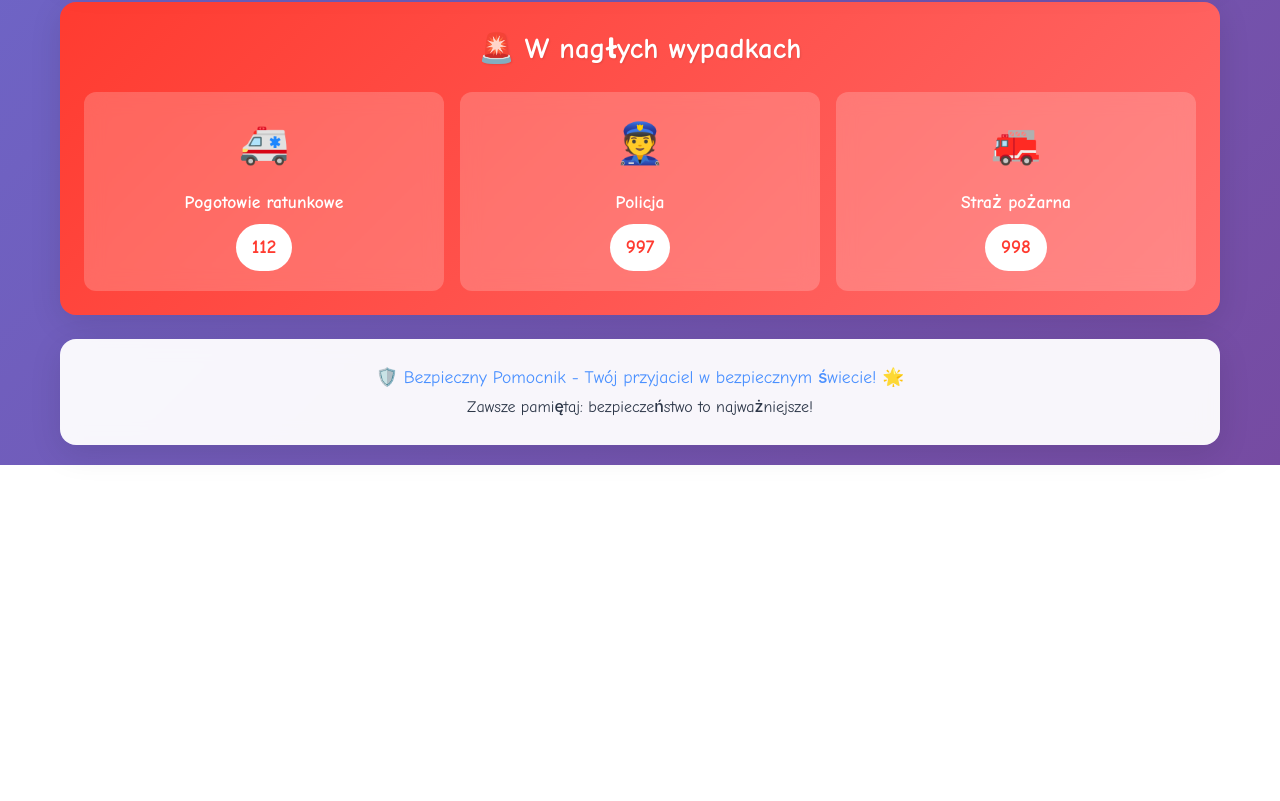
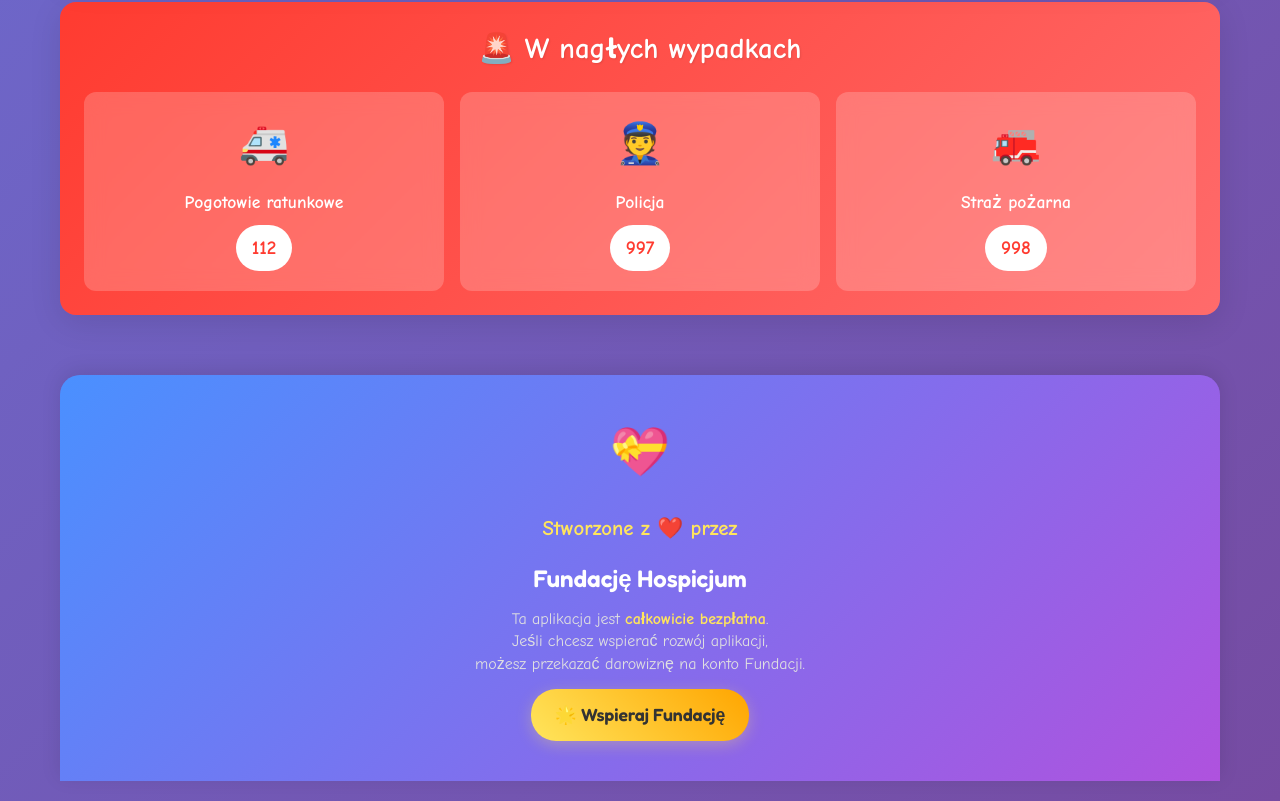
Before and after one commit to PiotrStyla/Bezpieczny_pomocnik, a plain HTML site: page frontend/index.html in a window 1280 px wide. Shown: the part 1880-2681 px from the top of the page. Before the commit the page ends 2345 px from the top, so only its background shows below. Drawn offline with nearby package versions, Linux system fonts and the light colour scheme; no server answers.

Commit message:
💝 ADD: Beautiful Foundation Hospicjum footer
✨ Added tribute to Fundacja Hospicjum:
- Prominent footer crediting foundation as creator
- Link to https://fundacja-hospicjum.org/
- Clear message that app is completely FREE
- Donation encouragement for app development support

🌍 Multilingual footer support:
- Polish: 'Stworzone z ❤️ przez Fundację Hospicjum'
- English: 'Created with ❤️ by Foundation Hospicjum'
- Ukrainian: 'Створено з ❤️ Фондом Хоспіс'
- Updates automatically when language changes

🎨 Beautiful design:
- Gradient background (blue to purple)
- Pulsing heart emoji 💝
- Golden donation button with hover effects
- Mobile responsive layout
- Kid-friendly fonts (Comic Neue, Fredoka)

🎯 Clear messaging:
- App is completely free
- Support development via foundation donation
- Professional credit where credit is due

Perfect way to honor the foundation that created this amazing app for children!

```diff
--- a/frontend/app.js
+++ b/frontend/app.js
@@ -40,6 +40,36 @@ document.addEventListener('DOMContentLoaded', () => {
             noAlerts: "Чудово! Зараз все безпечно в обраній локації!"
         }
     };
+
+    // Foundation footer messages
+    const foundationMessages = {
+        pl: {
+            header: "Stworzone z ❤️ przez",
+            note: "Ta aplikacja jest <strong>całkowicie bezpłatna</strong>.<br>Jeśli chcesz wspierać rozwój aplikacji,<br>możesz przekazać darowiznę na konto Fundacji.",
+            button: "🌟 Wspieraj Fundację"
+        },
+        en: {
+            header: "Created with ❤️ by",
+            note: "This app is <strong>completely free</strong>.<br>If you want to support app development,<br>you can donate to the Foundation.",
+            button: "🌟 Support Foundation"
+        },
+        ua: {
+            header: "Створено з ❤️",
+            note: "Цей додаток <strong>повністю безкоштовний</strong>.<br>Якщо ви хочете підтримати розвиток додатку,<br>ви можете зробити пожертву Фонду.",
+            button: "🌟 Підтримати Фонд"
+        }
+    };
+
+    function updateFooterLanguage(lang) {
+        const messages = foundationMessages[lang] || foundationMessages.pl;
+        const headerEl = document.getElementById('foundation-header');
+        const noteEl = document.getElementById('foundation-note');
+        const buttonEl = document.getElementById('donation-btn');
+
+        if (headerEl) headerEl.textContent = messages.header;
+        if (noteEl) noteEl.innerHTML = messages.note;
+        if (buttonEl) buttonEl.innerHTML = messages.button;
+    }
 
     // Speech and mascot functions
     function updateMascotMessage(messageKey) {
@@ -638,6 +668,7 @@ document.addEventListener('DOMContentLoaded', () => {
             langButtons.forEach(btn => btn.classList.remove('active'));
             button.classList.add('active');
             fetchAndDisplayAlerts(selectedLang);
+            updateFooterLanguage(selectedLang);
         });
     });
 
--- a/frontend/index.html
+++ b/frontend/index.html
@@ -161,9 +161,27 @@
             </div>
         </main>
 
+        <!-- Footer with Foundation info -->
         <footer class="kids-footer">
-            <p>🛡️ Bezpieczny Pomocnik - Twój przyjaciel w bezpiecznym świecie! 🌟</p>
-            <p>Zawsze pamiętaj: bezpieczeństwo to najważniejsze!</p>
+            <div class="footer-content">
+                <div class="foundation-info">
+                    <div class="foundation-logo">💝</div>
+                    <div class="foundation-text" id="foundation-text">
+                        <h4 id="foundation-header">Stworzone z ❤️ przez</h4>
+                        <a href="https://fundacja-hospicjum.org/" target="_blank" class="foundation-link">
+                            <strong>Fundację Hospicjum</strong>
+                        </a>
+                        <p class="foundation-note" id="foundation-note">
+                            Ta aplikacja jest <strong>całkowicie bezpłatna</strong>.<br>
+                            Jeśli chcesz wspierać rozwój aplikacji,<br>
+                            możesz przekazać darowiznę na konto Fundacji.
+                        </p>
+                        <a href="https://fundacja-hospicjum.org/" target="_blank" class="donation-btn" id="donation-btn">
+                            🌟 Wspieraj Fundację
+                        </a>
+                    </div>
+                </div>
+            </div>
         </footer>
     </div>
 
--- a/frontend/style.css
+++ b/frontend/style.css
@@ -705,6 +705,127 @@ body {
     opacity: 1;
 }
 
+/* Foundation Footer Styles */
+.kids-footer {
+    background: linear-gradient(135deg, var(--primary-blue), var(--primary-purple));
+    color: white;
+    padding: 40px 20px;
+    margin-top: 60px;
+    text-align: center;
+    border-radius: 20px 20px 0 0;
+    box-shadow: 0 -4px 20px rgba(0, 0, 0, 0.1);
+}
+
+.footer-content {
+    max-width: 800px;
+    margin: 0 auto;
+}
+
+.foundation-info {
+    display: flex;
+    flex-direction: column;
+    align-items: center;
+    gap: 20px;
+}
+
+.foundation-logo {
+    font-size: 48px;
+    animation: gentle-pulse 3s ease-in-out infinite;
+}
+
+@keyframes gentle-pulse {
+    0%, 100% { transform: scale(1); }
+    50% { transform: scale(1.05); }
+}
+
+.foundation-text h4 {
+    font-family: 'Comic Neue', sans-serif;
+    font-size: 1.3rem;
+    margin: 0 0 10px 0;
+    color: #FFE55C;
+}
+
+.foundation-link {
+    color: white;
+    text-decoration: none;
+    font-size: 1.5rem;
+    font-family: 'Fredoka', sans-serif;
+    font-weight: 600;
+    transition: all 0.3s ease;
+    display: inline-block;
+    padding: 5px 10px;
+    border-radius: 10px;
+}
+
+.foundation-link:hover {
+    background: rgba(255, 255, 255, 0.2);
+    transform: translateY(-2px);
+    box-shadow: 0 4px 15px rgba(0, 0, 0, 0.2);
+}
+
+.foundation-note {
+    font-size: 1rem;
+    line-height: 1.4;
+    margin: 20px 0;
+    color: #E0E0E0;
+    font-family: 'Comic Neue', sans-serif;
+}
+
+.foundation-note strong {
+    color: #FFE55C;
+    font-weight: 700;
+}
+
+.donation-btn {
+    display: inline-block;
+    background: linear-gradient(45deg, #FFE55C, #FFA500);
+    color: #333;
+    text-decoration: none;
+    padding: 12px 24px;
+    border-radius: 25px;
+    font-family: 'Fredoka', sans-serif;
+    font-weight: 600;
+    font-size: 1.1rem;
+    transition: all 0.3s ease;
+    box-shadow: 0 4px 15px rgba(255, 229, 92, 0.3);
+    margin-top: 10px;
+}
+
+.donation-btn:hover {
+    transform: translateY(-3px);
+    box-shadow: 0 8px 25px rgba(255, 229, 92, 0.4);
+    background: linear-gradient(45deg, #FFA500, #FF8C00);
+}
+
+/* Mobile responsiveness for footer */
+@media (max-width: 768px) {
+    .kids-footer {
+        padding: 30px 15px;
+        margin-top: 40px;
+    }
+
+    .foundation-logo {
+        font-size: 40px;
+    }
+
+    .foundation-text h4 {
+        font-size: 1.1rem;
+    }
+
+    .foundation-link {
+        font-size: 1.3rem;
+    }
+
+    .foundation-note {
+        font-size: 0.9rem;
+    }
+
+    .donation-btn {
+        font-size: 1rem;
+        padding: 10px 20px;
+    }
+}
+
 /* High contrast mode support */
 @media (prefers-contrast: high) {
     :root {
```
